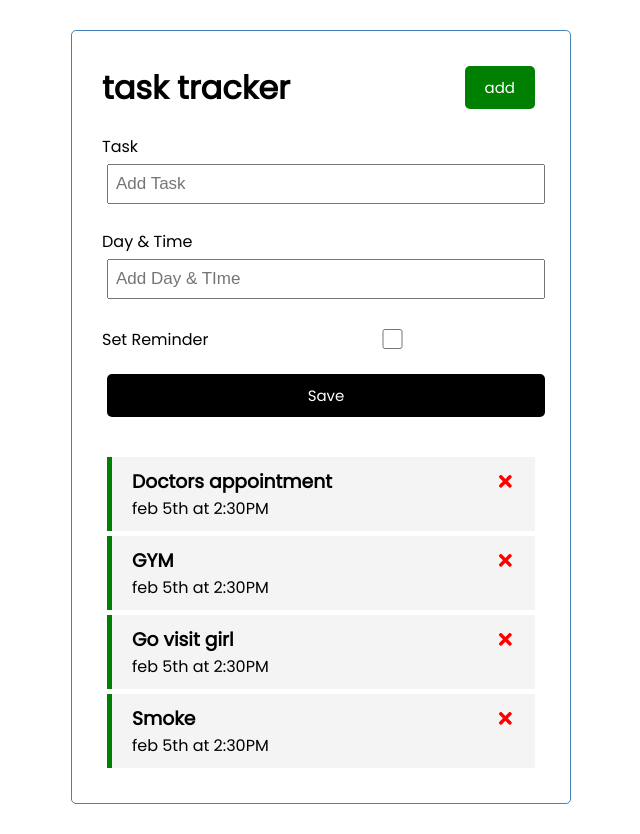
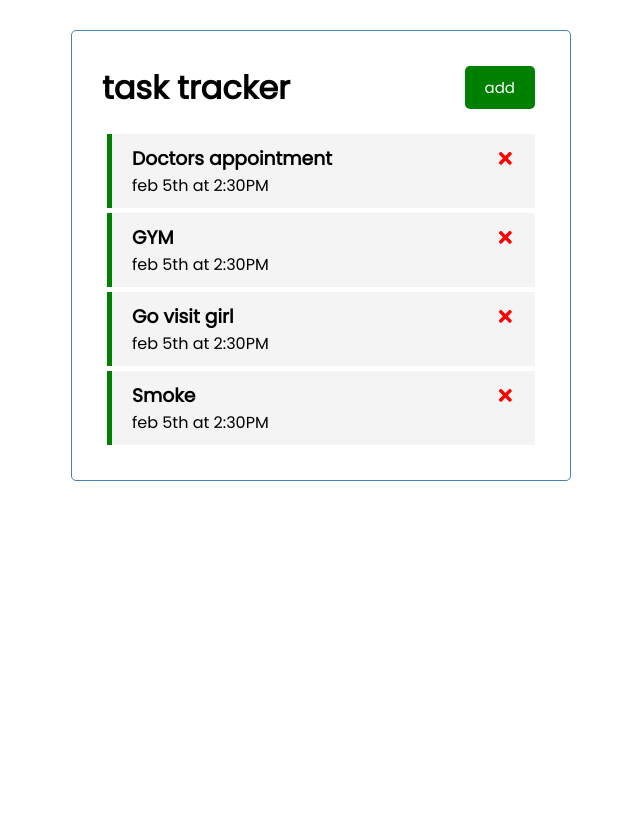
Before and after one commit to gersonbarajas62/react-task-tracker, a React (Create React App) app: page / in a window 1280 px wide. Shown: the whole page, without its empty margins (319-959 px from the left). After the commit the page ends 800 px from the top, so only its background shows below. Built offline with nearby package versions, Linux system fonts and the light colour scheme; the HTML template or start-up script is replaced by a standard one.

Commit message:
form hidden

```diff
--- a/src/App.js
+++ b/src/App.js
@@ -4,6 +4,7 @@
 import { useState } from "react"
 
 function App() {
+  const [showAddTask, setShowAddtask] = useState(false)
   const [tasks, setTasks] = useState([
     {
       id: 1,
@@ -52,8 +53,8 @@
   return (
     <div className="container">
 
-      <Header />
-      <AddTask onAdd={addTask}/>
+      <Header onAdd={() => setShowAddtask(!showAddTask)}/>
+      {showAddTask && <AddTask onAdd={addTask}/>}
       {tasks.length > 0 ? (
         <Tasks tasks={tasks}
         onDelete={deleteTask} onToggle={toggleReminder}/>) :
--- a/src/components/Header.js
+++ b/src/components/Header.js
@@ -1,11 +1,11 @@
 import PropTypes from 'prop-types'
 import Button from './Button'
 
-const Header = ({title}) => {
+const Header = ({title, onAdd}) => {
     return(
        <header className='header'>
         <h1> {title} </h1>
-        <Button color='green' text='add'/>
+        <Button color='green' text='add' onClick={onAdd}/>
        </header>
     )
 }
```
